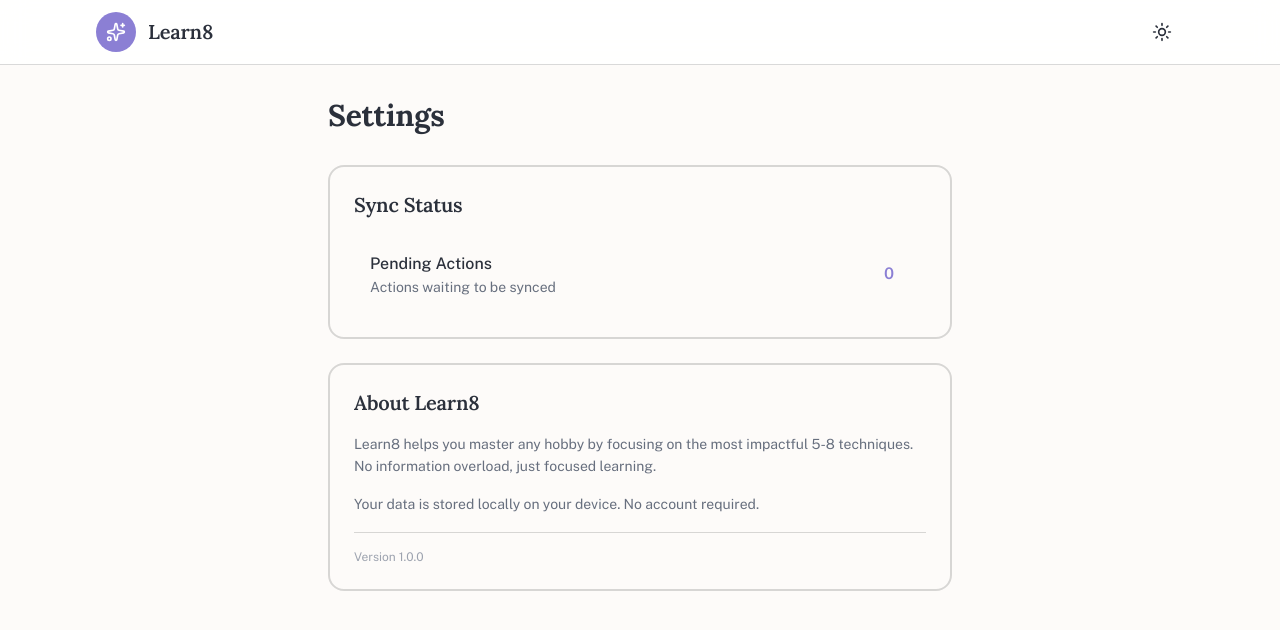
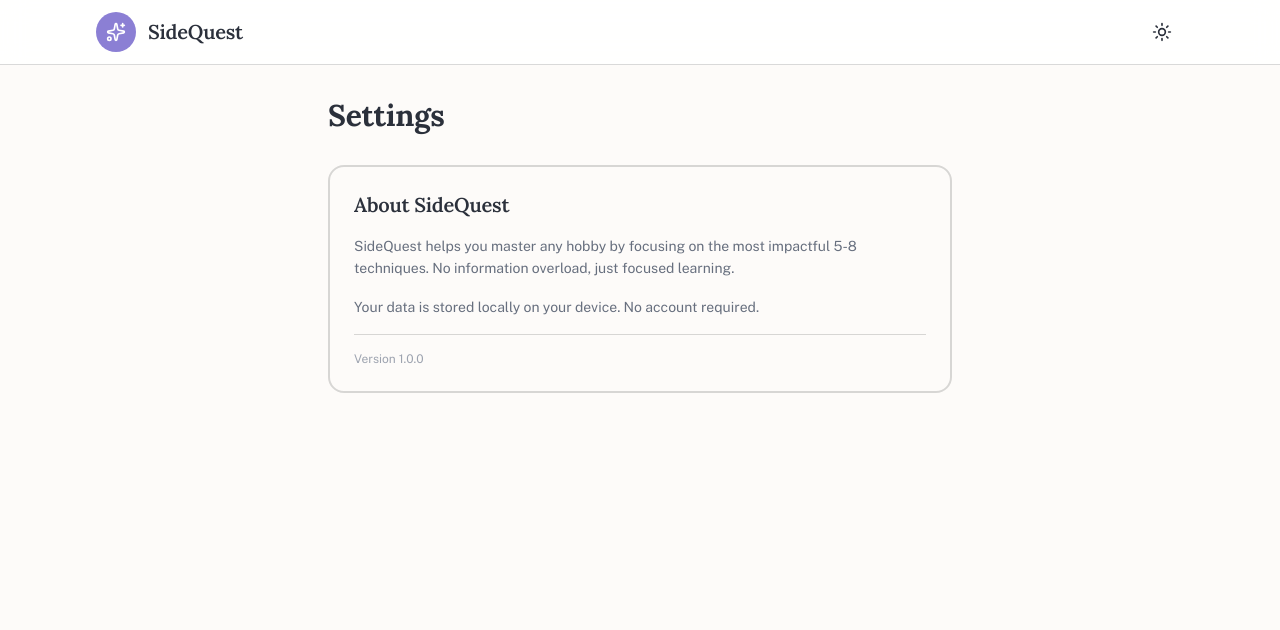
Before and after one commit to Jay-agg/sidequest, a Next.js app: page /settings in a window 1280 px wide. Shown: the top 630 px of the page. Built offline with nearby package versions, Linux system fonts and the light colour scheme.

Commit message:
prototype complete

```diff
--- a/package.json
+++ b/package.json
@@ -1,5 +1,5 @@
 {
-  "name": "learn8",
+  "name": "sidequest",
   "version": "0.1.0",
   "private": true,
   "scripts": {
--- a/src/app/layout.tsx
+++ b/src/app/layout.tsx
@@ -19,9 +19,9 @@ const lora = Lora({
 });
 
 export const metadata: Metadata = {
-  title: "Learn8 - Master Any Hobby with Just 5-8 Techniques",
+  title: "SideQuest",
   description:
-    "Learn8 helps you master any hobby by focusing on the most impactful techniques. No information overload, just focused learning.",
+    "SideQuest helps you master any hobby by focusing on the most impactful techniques. No information overload, just focused learning.",
   keywords: ["learning", "hobby", "mastery", "techniques", "focused learning"],
 };
 
--- a/src/app/learn/page.tsx
+++ b/src/app/learn/page.tsx
@@ -243,7 +243,7 @@ export default function LearnPage() {
               </Card>
 
               <div className="mt-6 flex flex-col sm:flex-row items-stretch sm:items-center justify-end gap-3">
-                <Button
+                {/* <Button
                   variant="outline"
                   onClick={() => {
                     updateTechniqueMastery(technique.id, "practicing");
@@ -253,7 +253,7 @@ export default function LearnPage() {
                 >
                   <CheckCircle2 className="w-4 h-4" />
                   I have learnt enough
-                </Button>
+                </Button> */}
                 <Button onClick={() => setActiveTab("quiz")} className="gap-2">
                   Take the Quiz
                   <ChevronRight className="w-4 h-4" />
--- a/src/app/settings/page.tsx
+++ b/src/app/settings/page.tsx
@@ -44,7 +44,7 @@ function SettingsContent() {
     const url = URL.createObjectURL(blob);
     const a = document.createElement("a");
     a.href = url;
-    a.download = `learn8-${plan.hobby.toLowerCase().replace(/\s+/g, "-")}-plan.json`;
+    a.download = `sidequest-${plan.hobby.toLowerCase().replace(/\s+/g, "-")}-plan.json`;
     document.body.appendChild(a);
     a.click();
     document.body.removeChild(a);
@@ -74,31 +74,6 @@ function SettingsContent() {
               <CommitmentDial />
             </motion.div>
           )}
-
-          <motion.div
-            initial={{ opacity: 0, y: 20 }}
-            animate={{ opacity: 1, y: 0 }}
-            transition={{ delay: 0.1 }}
-          >
-            <Card>
-              <CardContent className="p-6">
-                <h2 className="font-display text-xl font-semibold text-foreground mb-4">
-                  Sync Status
-                </h2>
-                <div className="flex items-center justify-between p-4 bg-lavender/20 rounded-xl">
-                  <div>
-                    <p className="font-medium text-foreground">Pending Actions</p>
-                    <p className="text-sm text-foreground-muted">
-                      Actions waiting to be synced
-                    </p>
-                  </div>
-                  <div className="px-4 py-2 rounded-xl bg-accent/10 text-accent font-semibold">
-                    {pendingCount}
-                  </div>
-                </div>
-              </CardContent>
-            </Card>
-          </motion.div>
 
           {plan && (
           <motion.div
@@ -146,11 +121,11 @@ function SettingsContent() {
             <Card>
               <CardContent className="p-6">
                 <h2 className="font-display text-xl font-semibold text-foreground mb-4">
-                  About Learn8
+                  About SideQuest
                 </h2>
                 <div className="space-y-4 text-sm text-foreground-muted">
                   <p>
-                    Learn8 helps you master any hobby by focusing on the most impactful
+                    SideQuest helps you master any hobby by focusing on the most impactful
                     5-8 techniques. No information overload, just focused learning.
                   </p>
                   <p>
--- a/src/components/layout/Header.tsx
+++ b/src/components/layout/Header.tsx
@@ -39,7 +39,7 @@ export function Header({ className }: HeaderProps) {
             </div>
             <div>
               <h1 className="font-display text-xl font-semibold text-foreground">
-                Learn8
+                SideQuest
               </h1>
               {plan && (
                 <div className="flex items-center gap-2">
--- a/src/components/onboarding/OnboardingForm.tsx
+++ b/src/components/onboarding/OnboardingForm.tsx
@@ -314,7 +314,7 @@ export function OnboardingForm() {
                           autoFocus
                         />
                         <p className="text-xs text-foreground-muted mt-2">
-                          Learn8 focuses on mastery over breadth - one skill at a time
+                          SideQuest focuses on mastery over breadth - one skill at a time
                         </p>
                       </motion.div>
 
--- a/src/lib/sync/index.ts
+++ b/src/lib/sync/index.ts
@@ -2,8 +2,8 @@ import { get, set, del, keys } from "idb-keyval";
 import type { LearningPlan, SyncAction } from "@/types";
 import { generateId } from "@/lib/utils";
 
-const PLAN_KEY = "learn8-plan";
-const QUEUE_KEY = "learn8-sync-queue";
+const PLAN_KEY = "sidequest-plan";
+const QUEUE_KEY = "sidequest-sync-queue";
 
 export async function savePlanToIndexedDB(plan: LearningPlan): Promise<void> {
   await set(PLAN_KEY, plan);
--- a/src/stores/learningPlanStore.ts
+++ b/src/stores/learningPlanStore.ts
@@ -395,7 +395,7 @@ export const useLearningPlanStore = create<LearningPlanStore>()(
       },
     }),
     {
-      name: "learn8-learning-plan",
+      name: "sidequest-learning-plan",
       storage: createJSONStorage(() => localStorage),
       partialize: (state) => ({ plan: state.plan, activeTechniqueId: state.activeTechniqueId }),
     }
--- a/src/stores/syncStore.ts
+++ b/src/stores/syncStore.ts
@@ -90,7 +90,7 @@ export const useSyncStore = create<SyncStore>()(
       },
     }),
     {
-      name: "learn8-sync-queue",
+      name: "sidequest-sync-queue",
       storage: createJSONStorage(() => localStorage),
       partialize: (state) => ({ queue: state.queue, lastSyncedAt: state.lastSyncedAt }),
     }
--- a/src/stores/themeStore.ts
+++ b/src/stores/themeStore.ts
@@ -15,7 +15,7 @@ export const useThemeStore = create<ThemeState>()(
       setTheme: (theme) => set({ theme }),
     }),
     {
-      name: "learn8-theme",
+      name: "sidequest-theme",
       storage: createJSONStorage(() => localStorage),
     }
   )
```
Also changed, not shown: 1 other file (tests, documents, lock files or other folders).
